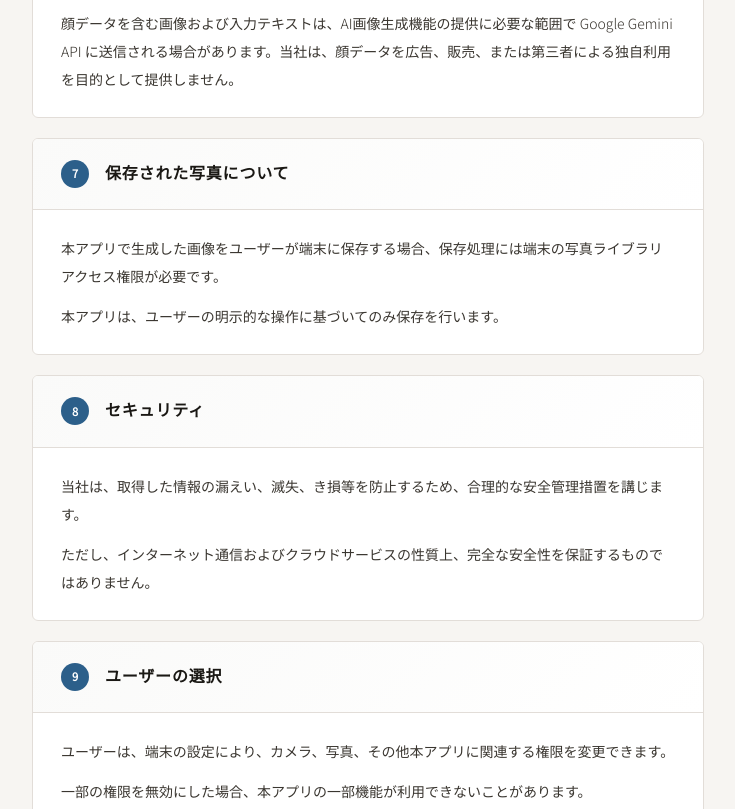
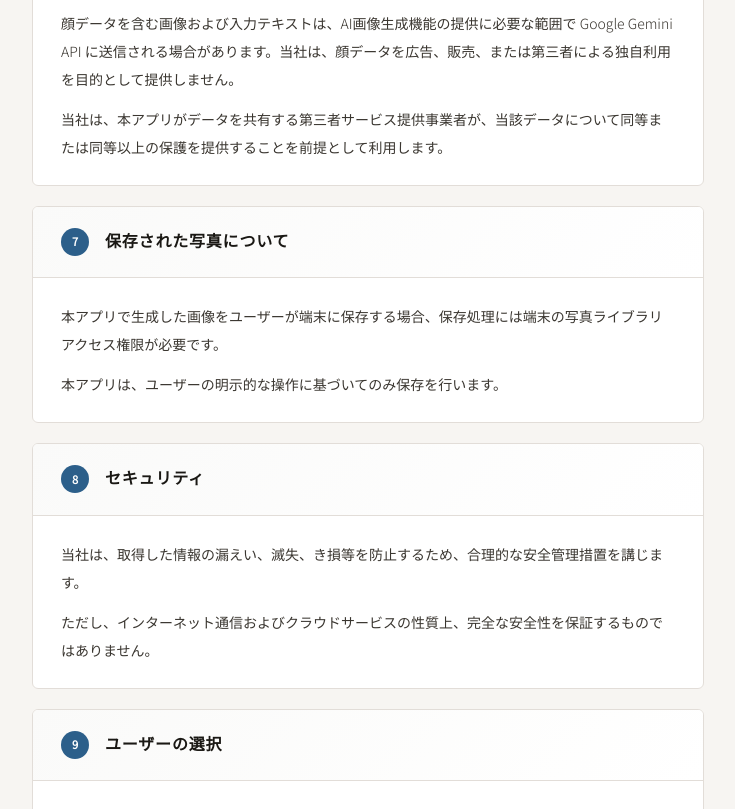
Before and after one commit to yamayamak40/prifilephotoaipage, a plain HTML site: page privacy.html in a window 1280 px wide. Shown: the part 2687-3496 px from the top of the page, without its empty margins (272-1007 px from the left). Drawn offline with Linux system fonts and the light colour scheme.

Commit message:
Update privacy.html

```diff
--- a/privacy.html
+++ b/privacy.html
@@ -360,6 +360,7 @@
       <p>当社は、法令に基づく場合を除き、ユーザーの同意なく個人情報を第三者に提供しません。</p>
       <p>ただし、本アプリの機能提供に必要な範囲で、外部サービス提供事業者または業務委託先に情報の取扱いを委託することがあります。たとえば、画像生成処理、クラウド保存、決済処理、障害解析等のために、Firebase、Google Cloud、Google Gemini API、Apple の App Store / StoreKit 関連サービスを利用する場合があります。</p>
       <p>顔データを含む画像および入力テキストは、AI画像生成機能の提供に必要な範囲で Google Gemini API に送信される場合があります。当社は、顔データを広告、販売、または第三者による独自利用を目的として提供しません。</p>
+      <p>当社は、本アプリがデータを共有する第三者サービス提供事業者が、当該データについて同等または同等以上の保護を提供することを前提として利用します。</p>
     </div>
   </div>
 
```
